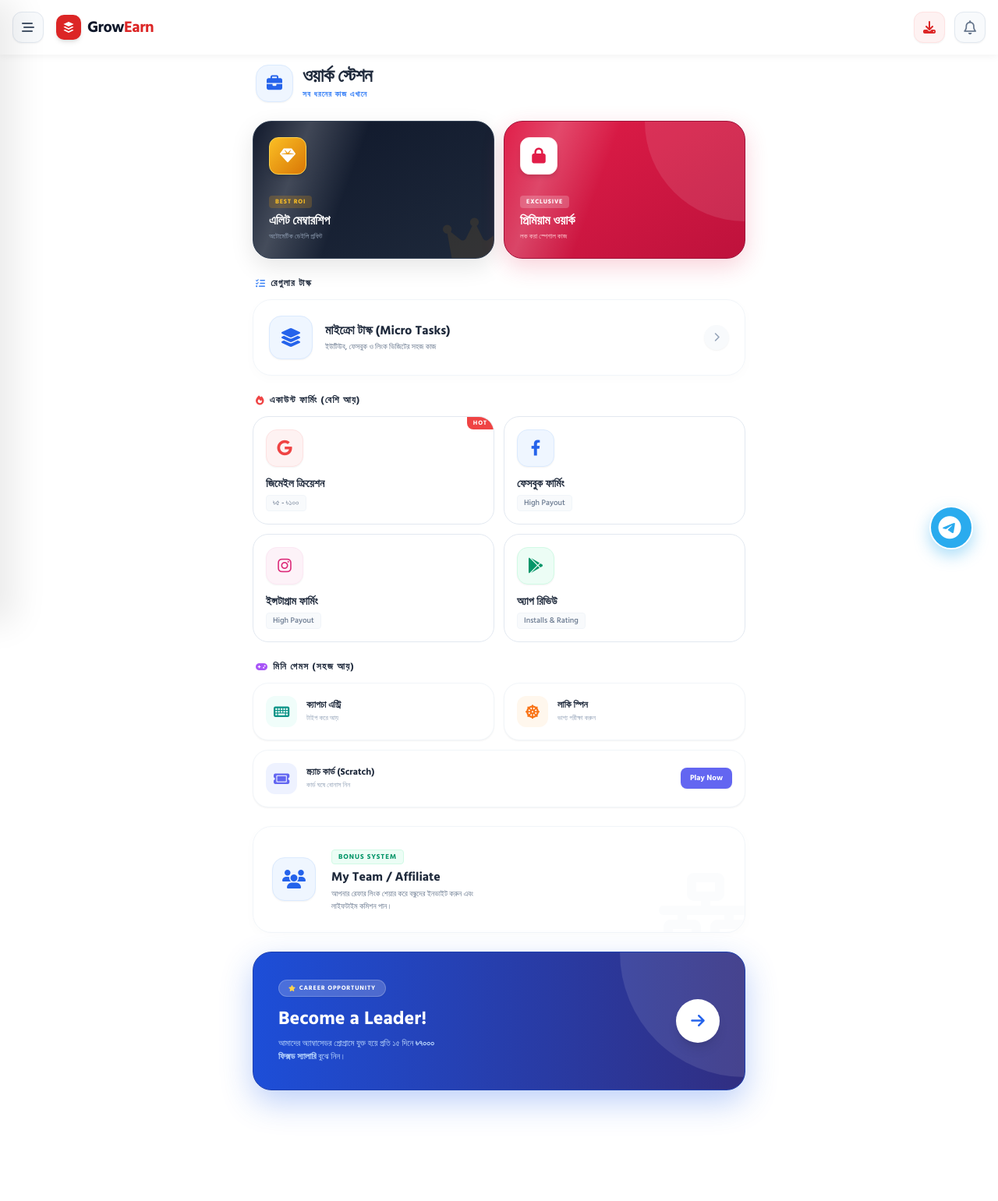
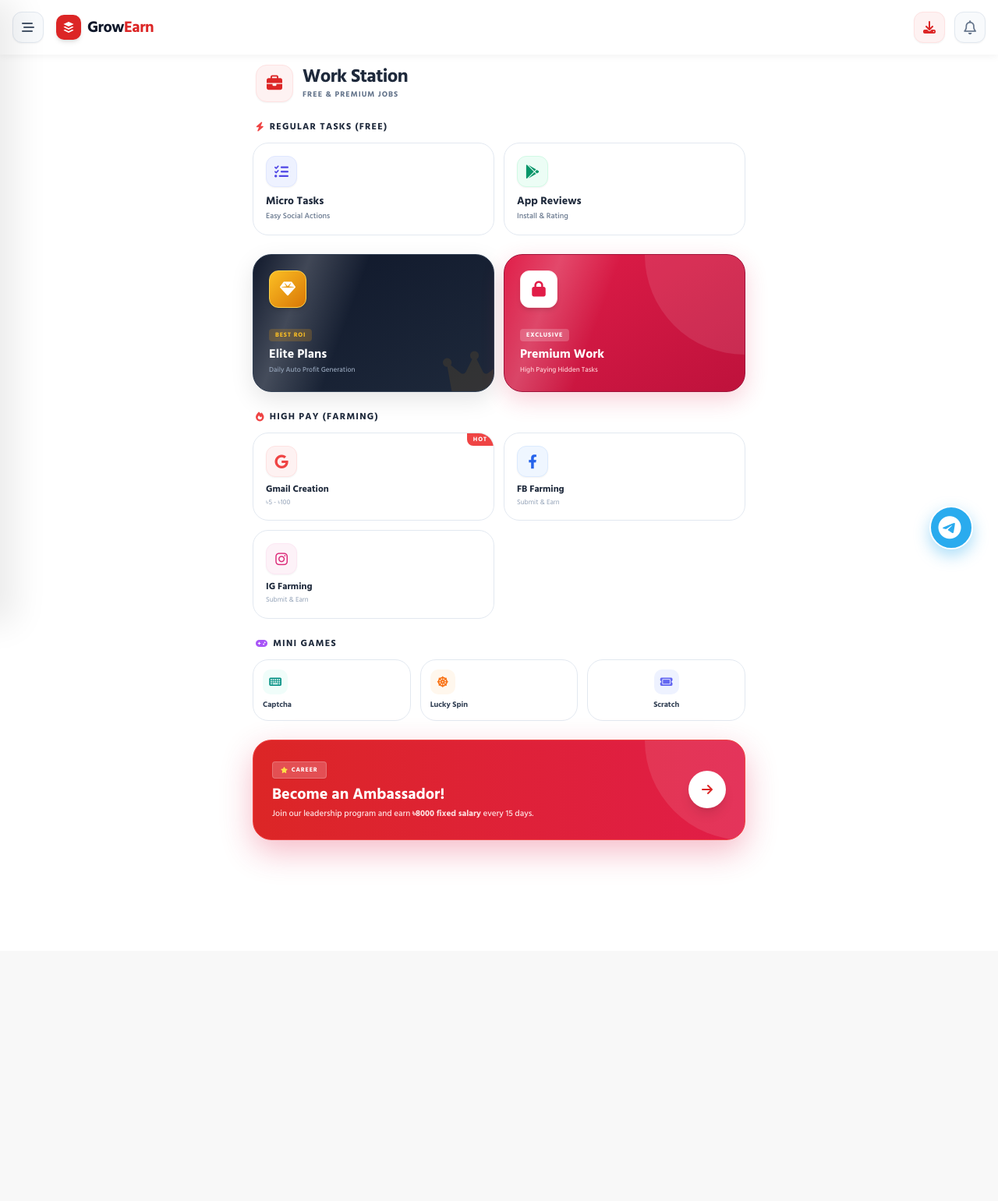
Before and after one commit to siamntosorif/Grow, a Flask app: template templates/work_station.html in a window 1280 px wide. Shown: the whole page at 78% size. After the commit the page ends 1104 px from the top, so only its background shows below. Run offline with Flask 3, Linux system fonts and the light colour scheme; the template is opened without the code that fills it, so the values that code supplies are empty; some libraries are stand-ins or nearby versions.

Commit message:
Update work_station.html

```diff
--- a/templates/work_station.html
+++ b/templates/work_station.html
@@ -2,26 +2,17 @@
 {% block content %}
 
 <style>
-    /* Smooth Entry Animation */
     .fade-in-up { animation: fadeInUp 0.5s cubic-bezier(0.16, 1, 0.3, 1) forwards; opacity: 0; transform: translateY(15px); }
     @keyframes fadeInUp { to { opacity: 1; transform: translateY(0); } }
 
     /* Custom Modern Cards */
     .hub-card {
-        background: #ffffff;
-        border: 1px solid #E2E8F0;
-        border-radius: 20px;
-        padding: 16px;
-        transition: all 0.3s cubic-bezier(0.4, 0, 0.2, 1);
-        display: flex;
-        flex-direction: column;
-        position: relative;
-        overflow: hidden;
+        background: #ffffff; border: 1px solid #E2E8F0; border-radius: 20px;
+        padding: 16px; transition: all 0.3s cubic-bezier(0.4, 0, 0.2, 1);
+        display: flex; flex-direction: column; position: relative; overflow: hidden;
     }
     .hub-card:hover {
-        transform: translateY(-4px);
-        box-shadow: 0 10px 25px -5px rgba(37, 99, 235, 0.1);
-        border-color: #BFDBFE;
+        transform: translateY(-4px); box-shadow: 0 10px 25px -5px rgba(225, 29, 72, 0.1); border-color: #FECDD3;
     }
 
     /* Shimmer Effect for Premium Cards */
@@ -36,21 +27,47 @@
 
 <div class="max-w-2xl mx-auto space-y-6 fade-in-up pb-8 px-1">
 
-    <!-- ==========================================
-         1. PAGE HEADER (Corporate Minimalist)
-    ========================================== -->
+    <!-- 1. PAGE HEADER -->
     <div class="flex items-center gap-3 mb-2 pt-2 px-1">
-        <div class="h-12 w-12 bg-blue-50 text-blue-600 rounded-[16px] flex items-center justify-center text-xl shadow-sm border border-blue-100 flex-shrink-0">
+        <div class="h-12 w-12 bg-red-50 text-red-600 rounded-[14px] flex items-center justify-center text-xl shadow-sm border border-red-100 flex-shrink-0">
             <i class="fa-solid fa-briefcase"></i>
         </div>
         <div>
-            <h2 class="text-2xl font-black text-slate-800 tracking-tight leading-none">ওয়ার্ক স্টেশন</h2>
-            <p class="text-[10px] text-blue-500 font-bold uppercase tracking-widest mt-1">সব ধরনের কাজ এখানে</p>
+            <h2 class="text-2xl font-black text-slate-800 tracking-tight leading-none">Work Station</h2>
+            <p class="text-[10px] text-slate-500 font-bold uppercase tracking-widest mt-1">Free & Premium Jobs</p>
         </div>
     </div>
 
     <!-- ==========================================
-         2. HIGHLIGHTED SECTION (Elite & Premium)
+         2. FREE & REGULAR TASKS (Top Priority)
+    ========================================== -->
+    <div>
+        <h3 class="font-bold text-slate-800 text-xs uppercase tracking-widest mb-3 px-1 mt-6 flex items-center gap-1.5">
+            <i class="fa-solid fa-bolt text-red-500"></i> Regular Tasks (Free)
+        </h3>
+        <div class="grid grid-cols-2 gap-3">
+
+            <a href="/tasks" class="hub-card group border-l-4 border-l-indigo-500">
+                <div class="h-10 w-10 bg-indigo-50 text-indigo-600 rounded-[12px] flex items-center justify-center text-lg mb-2 shadow-sm border border-indigo-100 group-hover:scale-110 transition"><i class="fa-solid fa-list-check"></i></div>
+                <div>
+                    <h4 class="font-bold text-slate-800 text-sm">Micro Tasks</h4>
+                    <p class="text-[10px] text-slate-500 mt-0.5 font-medium">Easy Social Actions</p>
+                </div>
+            </a>
+
+            <a href="/play" class="hub-card group border-l-4 border-l-emerald-500">
+                <div class="h-10 w-10 bg-emerald-50 text-emerald-600 rounded-[12px] flex items-center justify-center text-lg mb-2 shadow-sm border border-emerald-100 group-hover:scale-110 transition"><i class="fa-brands fa-google-play"></i></div>
+                <div>
+                    <h4 class="font-bold text-slate-800 text-sm">App Reviews</h4>
+                    <p class="text-[10px] text-slate-500 mt-0.5 font-medium">Install & Rating</p>
+                </div>
+            </a>
+
+        </div>
+    </div>
+
+    <!-- ==========================================
+         3. HIGHLIGHTED SECTION (Elite & Premium - Middle)
     ========================================== -->
     <div class="grid grid-cols-2 gap-3 mt-4">
         <!-- Elite Plans -->
@@ -59,8 +76,8 @@
             <div class="h-12 w-12 bg-gradient-to-br from-amber-400 to-amber-600 text-white rounded-xl flex items-center justify-center text-xl shadow-md border border-amber-300 relative z-10"><i class="fa-solid fa-gem"></i></div>
             <div class="relative z-10 mt-auto pt-2">
                 <span class="text-[8px] bg-amber-500/20 text-amber-400 px-2 py-0.5 rounded font-black uppercase tracking-widest mb-1.5 inline-block">Best ROI</span>
-                <h4 class="font-black text-white text-base leading-tight">এলিট মেম্বারশিপ</h4>
-                <p class="text-[9px] text-slate-400 mt-1 font-medium">অটোমেটিক ডেইলি প্রফিট</p>
+                <h4 class="font-black text-white text-base leading-tight">Elite Plans</h4>
+                <p class="text-[9px] text-slate-400 mt-1 font-medium">Daily Auto Profit Generation</p>
             </div>
         </a>
 
@@ -70,31 +87,8 @@
             <div class="h-12 w-12 bg-white text-rose-600 rounded-xl flex items-center justify-center text-xl shadow-md border border-rose-100 relative z-10"><i class="fa-solid fa-lock"></i></div>
             <div class="relative z-10 mt-auto pt-2">
                 <span class="text-[8px] bg-white/20 text-white px-2 py-0.5 rounded font-black uppercase tracking-widest mb-1.5 inline-block">Exclusive</span>
-                <h4 class="font-black text-white text-base leading-tight">প্রিমিয়াম ওয়ার্ক</h4>
-                <p class="text-[9px] text-rose-200 mt-1 font-medium">লক করা স্পেশাল কাজ</p>
-            </div>
-        </a>
-    </div>
-
-    <!-- ==========================================
-         3. MAIN TASKS (Top Priority)
-    ========================================== -->
-    <div>
-        <h3 class="font-bold text-slate-800 text-xs uppercase tracking-widest mb-3 px-1 mt-6 flex items-center gap-1.5">
-            <i class="fa-solid fa-list-check text-blue-500"></i> রেগুলার টাস্ক
-        </h3>
-
-        <!-- Micro Tasks (Most Important) -->
-        <a href="/tasks" class="bg-white p-5 rounded-[24px] shadow-[0_4px_15px_rgba(0,0,0,0.02)] border border-slate-100 flex items-center justify-between group hover:border-blue-300 transition hover:-translate-y-1">
-            <div class="flex items-center gap-4">
-                <div class="h-14 w-14 bg-blue-50 text-blue-600 rounded-[16px] flex items-center justify-center text-2xl shadow-sm border border-blue-100 group-hover:scale-110 transition"><i class="fa-solid fa-layer-group"></i></div>
-                <div>
-                    <h4 class="font-black text-slate-800 text-base">মাইক্রো টাস্ক (Micro Tasks)</h4>
-                    <p class="text-[10px] text-slate-500 mt-0.5 font-medium">ইউটিউব, ফেসবুক ও লিংক ভিজিটের সহজ কাজ</p>
-                </div>
-            </div>
-            <div class="h-8 w-8 rounded-full bg-slate-50 flex items-center justify-center text-slate-400 group-hover:bg-blue-600 group-hover:text-white transition shadow-sm">
-                <i class="fa-solid fa-chevron-right text-xs"></i>
+                <h4 class="font-black text-white text-base leading-tight">Premium Work</h4>
+                <p class="text-[9px] text-rose-200 mt-1 font-medium">High Paying Hidden Tasks</p>
             </div>
         </a>
     </div>
@@ -104,43 +98,31 @@
     ========================================== -->
     <div>
         <h3 class="font-bold text-slate-800 text-xs uppercase tracking-widest mb-3 px-1 mt-6 flex items-center gap-1.5">
-            <i class="fa-solid fa-fire text-red-500"></i> একাউন্ট ফার্মিং (বেশি আয়)
+            <i class="fa-solid fa-fire text-red-500"></i> High Pay (Farming)
         </h3>
         <div class="grid grid-cols-2 gap-3">
-            <!-- Gmail Task -->
             <a href="/gmail-tasks" class="hub-card group border-l-4 border-l-red-500">
                 <span class="absolute top-0 right-0 bg-red-500 text-white text-[8px] font-black px-2 py-0.5 rounded-bl-lg uppercase tracking-widest">Hot</span>
-                <div class="h-12 w-12 bg-red-50 text-red-500 rounded-[14px] flex items-center justify-center text-xl mb-3 shadow-sm border border-red-100 group-hover:scale-110 transition"><i class="fa-brands fa-google"></i></div>
+                <div class="h-10 w-10 bg-red-50 text-red-500 rounded-[12px] flex items-center justify-center text-lg mb-2 shadow-sm border border-red-100 group-hover:scale-110 transition"><i class="fa-brands fa-google"></i></div>
                 <div>
-                    <h4 class="font-black text-slate-800 text-sm">জিমেইল ক্রিয়েশন</h4>
-                    <p class="text-[10px] text-slate-500 mt-1 font-medium bg-slate-50 px-2 py-0.5 rounded border border-slate-100 inline-block">৳৫ - ৳১০০</p>
+                    <h4 class="font-bold text-slate-800 text-xs">Gmail Creation</h4>
+                    <p class="text-[9px] text-slate-400 mt-0.5">৳5 - ৳100</p>
                 </div>
             </a>
 
-            <!-- Facebook Task -->
             <a href="/fb-task" class="hub-card group border-l-4 border-l-blue-600">
-                <div class="h-12 w-12 bg-blue-50 text-blue-600 rounded-[14px] flex items-center justify-center text-xl mb-3 shadow-sm border border-blue-100 group-hover:scale-110 transition"><i class="fa-brands fa-facebook-f"></i></div>
+                <div class="h-10 w-10 bg-blue-50 text-blue-600 rounded-[12px] flex items-center justify-center text-lg mb-2 shadow-sm border border-blue-100 group-hover:scale-110 transition"><i class="fa-brands fa-facebook-f"></i></div>
                 <div>
-                    <h4 class="font-black text-slate-800 text-sm">ফেসবুক ফার্মিং</h4>
-                    <p class="text-[10px] text-slate-500 mt-1 font-medium bg-slate-50 px-2 py-0.5 rounded border border-slate-100 inline-block">High Payout</p>
+                    <h4 class="font-bold text-slate-800 text-xs">FB Farming</h4>
+                    <p class="text-[9px] text-slate-400 mt-0.5">Submit & Earn</p>
                 </div>
             </a>
 
-            <!-- Instagram Task -->
             <a href="/ig-task" class="hub-card group border-l-4 border-l-pink-500">
-                <div class="h-12 w-12 bg-pink-50 text-pink-600 rounded-[14px] flex items-center justify-center text-xl mb-3 shadow-sm border border-pink-100 group-hover:scale-110 transition"><i class="fa-brands fa-instagram"></i></div>
+                <div class="h-10 w-10 bg-pink-50 text-pink-600 rounded-[12px] flex items-center justify-center text-lg mb-2 shadow-sm border border-pink-100 group-hover:scale-110 transition"><i class="fa-brands fa-instagram"></i></div>
                 <div>
-                    <h4 class="font-black text-slate-800 text-sm">ইন্সটাগ্রাম ফার্মিং</h4>
-                    <p class="text-[10px] text-slate-500 mt-1 font-medium bg-slate-50 px-2 py-0.5 rounded border border-slate-100 inline-block">High Payout</p>
-                </div>
-            </a>
-
-            <!-- App Reviews -->
-            <a href="/play" class="hub-card group border-l-4 border-l-emerald-500">
-                <div class="h-12 w-12 bg-emerald-50 text-emerald-600 rounded-[14px] flex items-center justify-center text-xl mb-3 shadow-sm border border-emerald-100 group-hover:scale-110 transition"><i class="fa-brands fa-google-play"></i></div>
-                <div>
-                    <h4 class="font-black text-slate-800 text-sm">অ্যাপ রিভিউ</h4>
-                    <p class="text-[10px] text-slate-500 mt-1 font-medium bg-slate-50 px-2 py-0.5 rounded border border-slate-100 inline-block">Installs & Rating</p>
+                    <h4 class="font-bold text-slate-800 text-xs">IG Farming</h4>
+                    <p class="text-[9px] text-slate-400 mt-0.5">Submit & Earn</p>
                 </div>
             </a>
         </div>
@@ -151,67 +133,40 @@
     ========================================== -->
     <div>
         <h3 class="font-bold text-slate-800 text-xs uppercase tracking-widest mb-3 px-1 mt-6 flex items-center gap-1.5">
-            <i class="fa-solid fa-gamepad text-purple-500"></i> মিনি গেমস (সহজ আয়)
+            <i class="fa-solid fa-gamepad text-purple-500"></i> Mini Games
         </h3>
-        <div class="grid grid-cols-2 gap-3">
-            <a href="/captcha" class="bg-white p-4 rounded-[20px] shadow-sm border border-slate-100 flex items-center gap-3 hover:border-teal-300 transition group hover:-translate-y-1">
-                <div class="h-10 w-10 bg-teal-50 text-teal-600 rounded-[12px] flex items-center justify-center text-lg group-hover:scale-110 transition"><i class="fa-solid fa-keyboard"></i></div>
-                <div>
-                    <h4 class="font-bold text-slate-800 text-xs">ক্যাপচা এন্ট্রি</h4>
-                    <p class="text-[9px] text-slate-400 mt-0.5">টাইপ করে আয়</p>
+        <div class="grid grid-cols-2 sm:grid-cols-3 gap-3">
+            <a href="/captcha" class="hub-card !p-3 group">
+                <div class="h-8 w-8 bg-teal-50 text-teal-600 rounded-[10px] flex items-center justify-center text-sm mb-1.5 group-hover:scale-110 transition"><i class="fa-solid fa-keyboard"></i></div>
+                <span class="text-[10px] font-bold text-slate-700">Captcha</span>
+            </a>
+            <a href="/spin" class="hub-card !p-3 group">
+                <div class="h-8 w-8 bg-orange-50 text-orange-500 rounded-[10px] flex items-center justify-center text-sm mb-1.5 group-hover:scale-110 transition"><i class="fa-solid fa-dharmachakra"></i></div>
+                <span class="text-[10px] font-bold text-slate-700">Lucky Spin</span>
+            </a>
+            <a href="/skatch" class="col-span-2 sm:col-span-1 hub-card !p-3 group flex items-center justify-between sm:flex-col sm:justify-center">
+                <div class="flex items-center sm:flex-col gap-3 sm:gap-1.5">
+                    <div class="h-8 w-8 bg-indigo-50 text-indigo-500 rounded-[10px] flex items-center justify-center text-sm group-hover:scale-110 transition"><i class="fa-solid fa-ticket"></i></div>
+                    <span class="text-[10px] font-bold text-slate-700">Scratch</span>
                 </div>
-            </a>
-            <a href="/spin" class="bg-white p-4 rounded-[20px] shadow-sm border border-slate-100 flex items-center gap-3 hover:border-orange-300 transition group hover:-translate-y-1">
-                <div class="h-10 w-10 bg-orange-50 text-orange-500 rounded-[12px] flex items-center justify-center text-lg group-hover:scale-110 transition"><i class="fa-solid fa-dharmachakra"></i></div>
-                <div>
-                    <h4 class="font-bold text-slate-800 text-xs">লাকি স্পিন</h4>
-                    <p class="text-[9px] text-slate-400 mt-0.5">ভাগ্য পরীক্ষা করুন</p>
-                </div>
-            </a>
-            <a href="/skatch" class="col-span-2 bg-white p-4 rounded-[20px] shadow-sm border border-slate-100 flex items-center justify-between hover:border-indigo-300 transition group hover:-translate-y-1">
-                <div class="flex items-center gap-3">
-                    <div class="h-10 w-10 bg-indigo-50 text-indigo-500 rounded-[12px] flex items-center justify-center text-lg group-hover:scale-110 transition"><i class="fa-solid fa-ticket"></i></div>
-                    <div>
-                        <h4 class="font-bold text-slate-800 text-xs">স্ক্র্যাচ কার্ড (Scratch)</h4>
-                        <p class="text-[9px] text-slate-400 mt-0.5">কার্ড ঘষে বোনাস নিন</p>
-                    </div>
-                </div>
-                <span class="text-[10px] bg-indigo-500 text-white font-bold px-3 py-1.5 rounded-lg shadow-sm">Play Now</span>
             </a>
         </div>
     </div>
 
     <!-- ==========================================
-         6. AFFILIATE & NETWORKING
+         6. LEADERSHIP CTA BANNER
     ========================================== -->
-    <a href="/referrals" class="block bg-white p-6 rounded-[24px] shadow-[0_4px_15px_rgba(0,0,0,0.02)] border border-slate-100 mt-8 relative overflow-hidden group hover:border-blue-300 transition duration-300 hover:-translate-y-1">
-        <i class="fa-solid fa-network-wired absolute right-[-10px] bottom-[-20px] text-8xl text-slate-50 opacity-60 group-hover:scale-110 transition duration-500"></i>
-        <div class="flex items-center gap-5 relative z-10">
-            <div class="h-14 w-14 bg-blue-50 text-blue-600 rounded-[16px] flex items-center justify-center text-2xl shadow-sm border border-blue-100 group-hover:bg-blue-600 group-hover:text-white transition">
-                <i class="fa-solid fa-users"></i>
-            </div>
-            <div>
-                <span class="text-[9px] bg-emerald-50 text-emerald-600 px-2 py-0.5 rounded font-black uppercase tracking-widest border border-emerald-100 mb-1.5 inline-block">Bonus System</span>
-                <h3 class="font-black text-slate-800 text-base leading-tight">My Team / Affiliate</h3>
-                <p class="text-[10px] text-slate-500 mt-1 font-medium leading-relaxed max-w-[200px]">আপনার রেফার লিংক শেয়ার করে বন্ধুদের ইনভাইট করুন এবং লাইফটাইম কমিশন পান।</p>
-            </div>
-        </div>
-    </a>
-
-    <!-- ==========================================
-         7. LEADERSHIP CTA BANNER
-    ========================================== -->
-    <a href="/apply-leader" class="block bg-gradient-to-r from-blue-700 to-indigo-900 p-6 sm:p-8 rounded-[24px] shadow-[0_15px_40px_rgba(37,99,235,0.3)] relative overflow-hidden group mt-6 hover:shadow-xl transition-shadow border border-blue-800">
-        <div class="absolute right-0 top-0 w-40 h-40 bg-white opacity-10 rounded-bl-full pointer-events-none group-hover:scale-110 transition-transform duration-700"></div>
+    <a href="/apply-leader" class="block bg-gradient-to-r from-red-600 to-rose-600 p-6 rounded-[24px] shadow-[0_15px_40px_rgba(225,29,72,0.3)] relative overflow-hidden group mt-8 border border-red-500">
+        <div class="absolute right-0 top-0 w-32 h-32 bg-white opacity-10 rounded-bl-full pointer-events-none group-hover:scale-110 transition-transform duration-700"></div>
         <div class="flex items-center justify-between relative z-10">
             <div class="pr-4">
-                <span class="bg-white/20 text-white px-3 py-1 rounded-full text-[8px] font-black uppercase tracking-widest shadow-sm backdrop-blur-sm border border-white/20 inline-flex items-center gap-1 mb-3">
-                    <i class="fa-solid fa-star text-amber-300"></i> Career Opportunity
+                <span class="bg-white/20 text-white px-2.5 py-1 rounded text-[8px] font-black uppercase tracking-widest shadow-sm backdrop-blur-sm border border-white/20 inline-flex items-center gap-1 mb-2">
+                    <i class="fa-solid fa-star text-yellow-300"></i> Career
                 </span>
-                <h3 class="font-black text-white text-xl sm:text-2xl leading-tight">Become a Leader!</h3>
-                <p class="text-[11px] text-blue-200 mt-2 font-medium leading-relaxed max-w-[200px]">আমাদের অ্যাম্বাসেডর প্রোগ্রামে যুক্ত হয়ে প্রতি ১৫ দিনে <b>৳৭০০০ ফিক্সড স্যালারি</b> বুঝে নিন।</p>
+                <h3 class="font-black text-white text-xl leading-tight">Become an Ambassador!</h3>
+                <p class="text-[11px] text-red-100 mt-1 font-medium leading-relaxed">Join our leadership program and earn <b>৳8000 fixed salary</b> every 15 days.</p>
             </div>
-            <div class="h-14 w-14 bg-white text-blue-600 rounded-full flex items-center justify-center text-xl shadow-lg flex-shrink-0 group-hover:bg-amber-400 group-hover:text-slate-900 transition">
+            <div class="h-12 w-12 bg-white text-red-600 rounded-full flex items-center justify-center shadow-lg flex-shrink-0 group-hover:bg-slate-50 transition">
                 <i class="fa-solid fa-arrow-right"></i>
             </div>
         </div>
```
